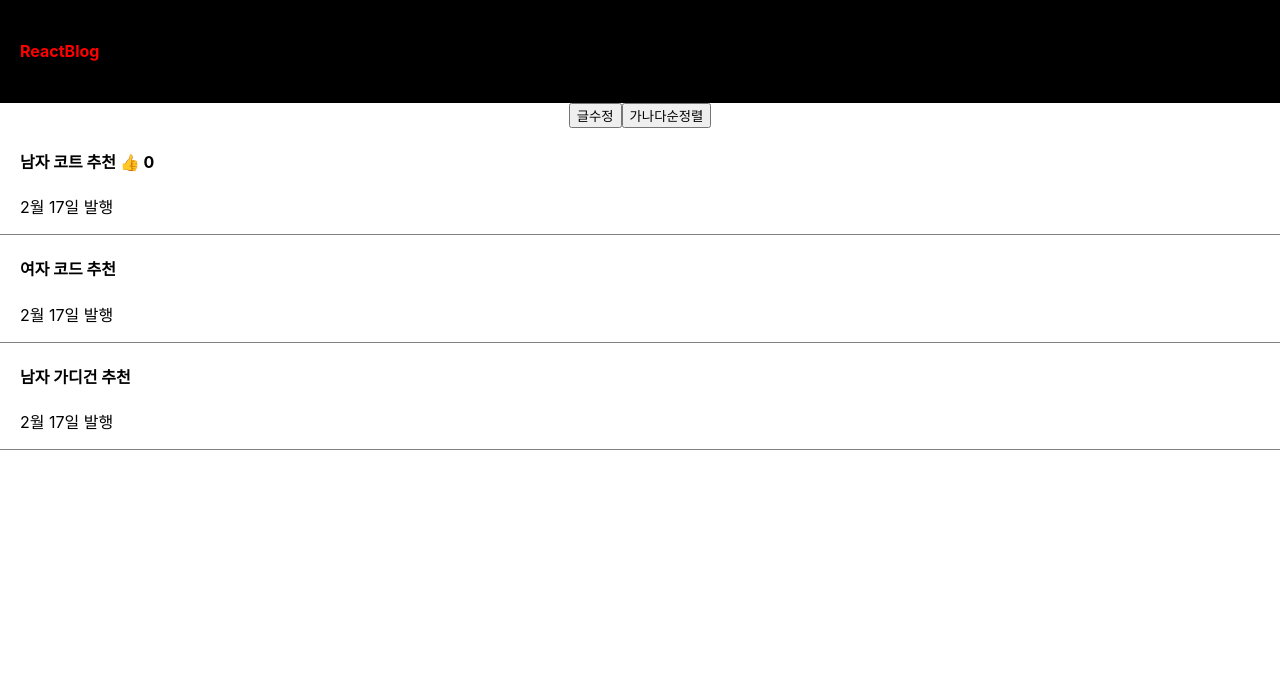
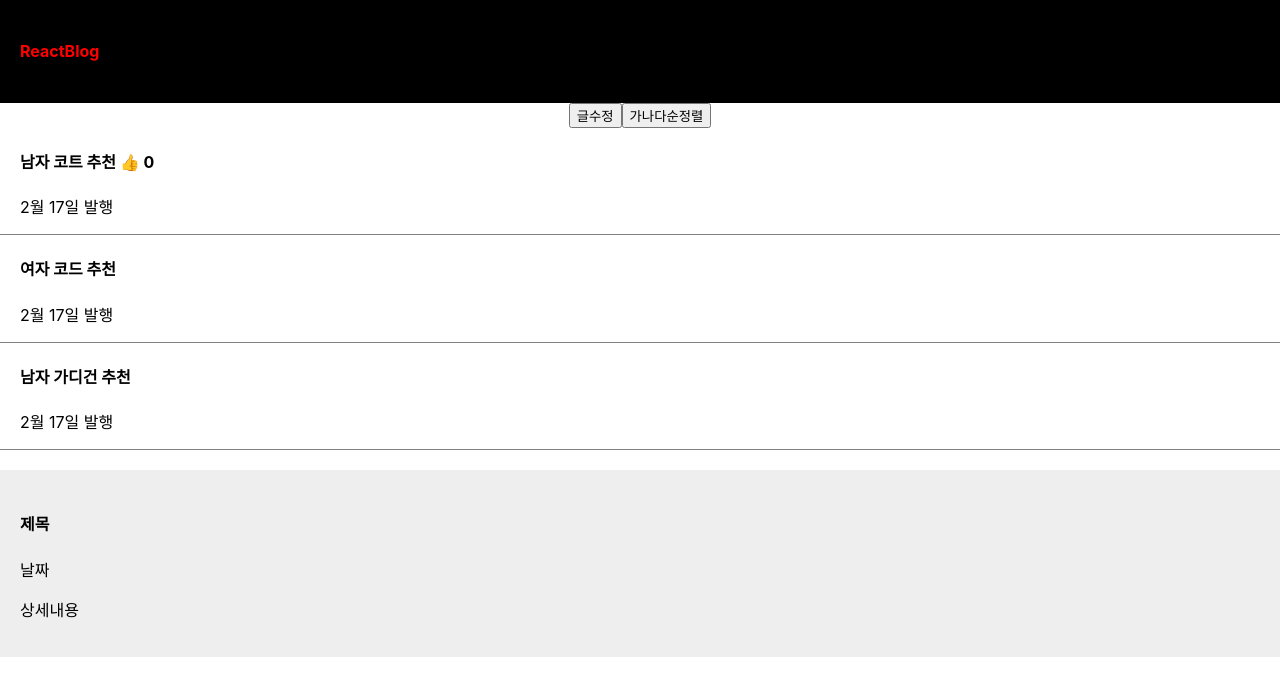
Before and after one commit to rain46688/reactblog, a React (Create React App) app: page / in a window 1280 px wide. Shown: the top 696 px of the page. Built offline with nearby package versions, Linux system fonts and the light colour scheme.

Commit message:
7,Component 사용

```diff
--- a/src/App.css
+++ b/src/App.css
@@ -57,3 +57,12 @@
   padding-left : 20px;
   border-bottom : 1px solid grey;
 }
+
+/* 7강 */
+
+.modal{
+  margin-top : 20px;
+  padding : 20px;
+  background : #eee;
+  text-align : left;
+}
--- a/src/App.js
+++ b/src/App.js
@@ -56,8 +56,23 @@
         <p>2월 17일 발행</p>
       </div>
 
+      {/* 컴포넌트 출력 */}
+      <Modal/>
+
     </div>
   );
 }
 
+// 리액트 컴포넌트 사용법 App 밖에 함수 생성, 대문자로 생성해야됨
+// 다른 함수에서는 당연하지만 state나 변수 선언한거 못가져옴
+function Modal(){
+  return (
+    <div className="modal">
+        <h4>제목</h4>
+        <p>날짜</p>
+        <p>상세내용</p>
+      </div>
+  )
+}
+
 export default App;
```
